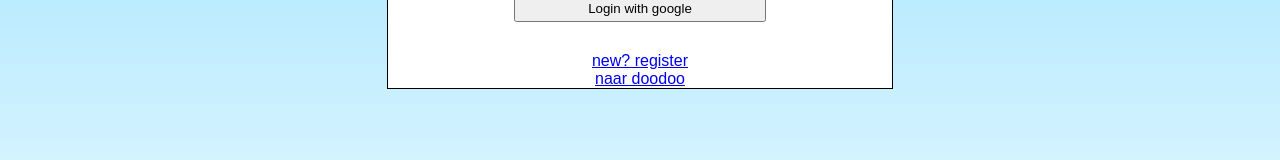
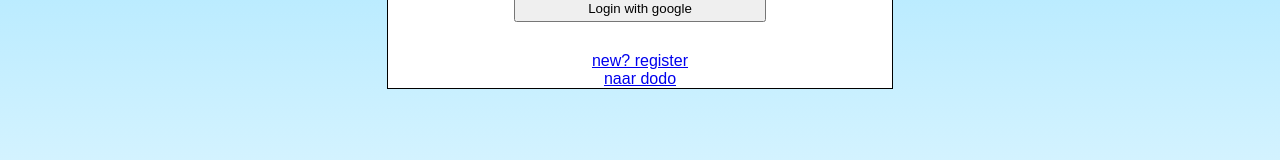
Before and after one commit to Niozk/Dodo, a Vue app: page /login in a window 1280 px wide. Shown: the part 481-641 px from the top of the page. Built offline with nearby package versions, Linux system fonts and the light colour scheme; no server answers.

Commit message:
Spelling fix

```diff
--- a/src/views/LoginScreen.vue
+++ b/src/views/LoginScreen.vue
@@ -10,7 +10,7 @@
             <button @click="signInWithGoogle" class="btn">Login with google</button>
         </form>
         <router-link to="/register">new? register</router-link>
-        <router-link to="/todos">naar doodoo</router-link>
+        <router-link to="/todos">naar dodo</router-link>
         <!-- <router-link to="/">terug</router-link> -->
     </div>
 </template>
```
